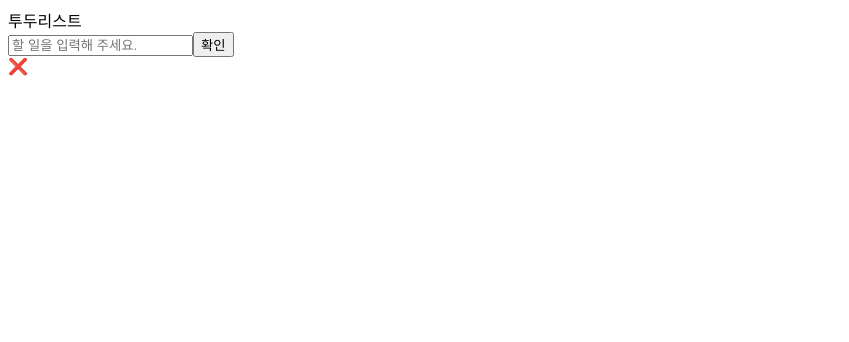
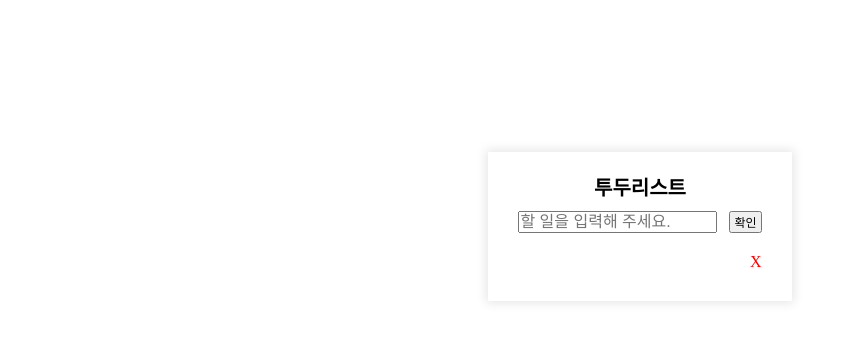
Before and after one commit to MaxKim-J/jasmine-todo-list, a React (Create React App) app: page / in a window 1280 px wide. Both pictures are taken after a click on the button "확인". Shown: the top 342 px of the page, without its empty margins (0-849 px from the left). Built offline with nearby package versions, Linux system fonts and the light colour scheme.

Commit message:
스타일 적용하기

```diff
--- a/src/App.tsx
+++ b/src/App.tsx
@@ -2,8 +2,8 @@ import React, { useState } from "react";
 import TodoTitle from "./components/TodoTitle";
 import TodoForm from "./components/TodoForm";
 import TodoList from "./components/TodoList";
-
 import Todo from "./@types/todo";
+import "./style/app.css";
 
 function App() {
   const [todos, setTodos] = useState<Todo[]>([]);
@@ -32,9 +32,8 @@ function App() {
     setTodos(newTodos);
   };
 
-  console.log(todos);
   return (
-    <div className="App">
+    <div className="app">
       <TodoTitle />
       <TodoForm addTodo={addTodo} />
       <TodoList todos={todos} removeTodo={removeTodo} checkTodo={checkTodo} />
--- a/src/components/TodoForm.tsx
+++ b/src/components/TodoForm.tsx
@@ -1,4 +1,5 @@
 import React, { useState } from "react";
+import "../style/todoForm.css";
 
 interface TodoFormProps {
   addTodo: (content: string) => void;
--- a/src/components/TodoList.tsx
+++ b/src/components/TodoList.tsx
@@ -1,6 +1,7 @@
 import React from "react";
 import Todo from "../@types/todo";
 import TodoSection from "./TodoSection";
+import "../style/todoList.css";
 
 interface TodoListProps {
   removeTodo: (id: number) => void;
--- a/src/components/TodoSection.tsx
+++ b/src/components/TodoSection.tsx
@@ -1,5 +1,5 @@
 import React from "react";
-import Todo from "../@types/todo";
+import "../style/todoSection.css";
 
 interface TodoProps {
   removeTodo: (id: number) => void;
@@ -25,7 +25,7 @@ function TodoSection({
         {content}
       </span>
       <span className="todo-remove-btn" onClick={() => removeTodo(id)}>
-        {"❌"}
+        X
       </span>
     </div>
   );
--- a/src/components/TodoTitle.tsx
+++ b/src/components/TodoTitle.tsx
@@ -1,4 +1,5 @@
 import React from "react";
+import "../style/todoTitle.css";
 
 function TodoTitle() {
   return <div className="todo-title">투두리스트</div>;
--- /dev/null
+++ b/src/style/app.css
@@ -0,0 +1,17 @@
+* {
+  margin: 0;
+  padding: 0;
+  font-size: 16px;
+}
+
+body {
+  display: flex;
+  justify-content: center;
+}
+
+.app {
+  padding: 20px 30px;
+  margin-top: 50%;
+  text-align: center;
+  box-shadow: 0px 0px 10px 2px rgba(0, 0, 0, 0.1);
+}
--- /dev/null
+++ b/src/style/todoForm.css
@@ -0,0 +1,13 @@
+.todo-form {
+  display: flex;
+  justify-content: space-between;
+}
+
+.todo-form-input {
+  width: 80%;
+}
+
+.todo-form-btn {
+  font-size: 12px;
+  padding: 0 3px;
+}
--- /dev/null
+++ b/src/style/todoList.css
@@ -0,0 +1,4 @@
+.todo-list {
+  margin-top: 20px;
+  text-align: left;
+}
--- /dev/null
+++ b/src/style/todoSection.css
@@ -0,0 +1,22 @@
+.todo {
+  width: 100%;
+  display: flex;
+  justify-content: space-between;
+  margin-bottom: 10px;
+  font-size: 12px;
+}
+
+.todo-content {
+  margin-right: 20px;
+  cursor: pointer;
+}
+
+.todo-checked {
+  text-decoration: line-through;
+  color: grey;
+}
+
+.todo-remove-btn {
+  color: red;
+  cursor: pointer;
+}
--- /dev/null
+++ b/src/style/todoTitle.css
@@ -0,0 +1,5 @@
+.todo-title {
+  font-weight: 700;
+  margin-bottom: 10px;
+  font-size: 20px;
+}
```
